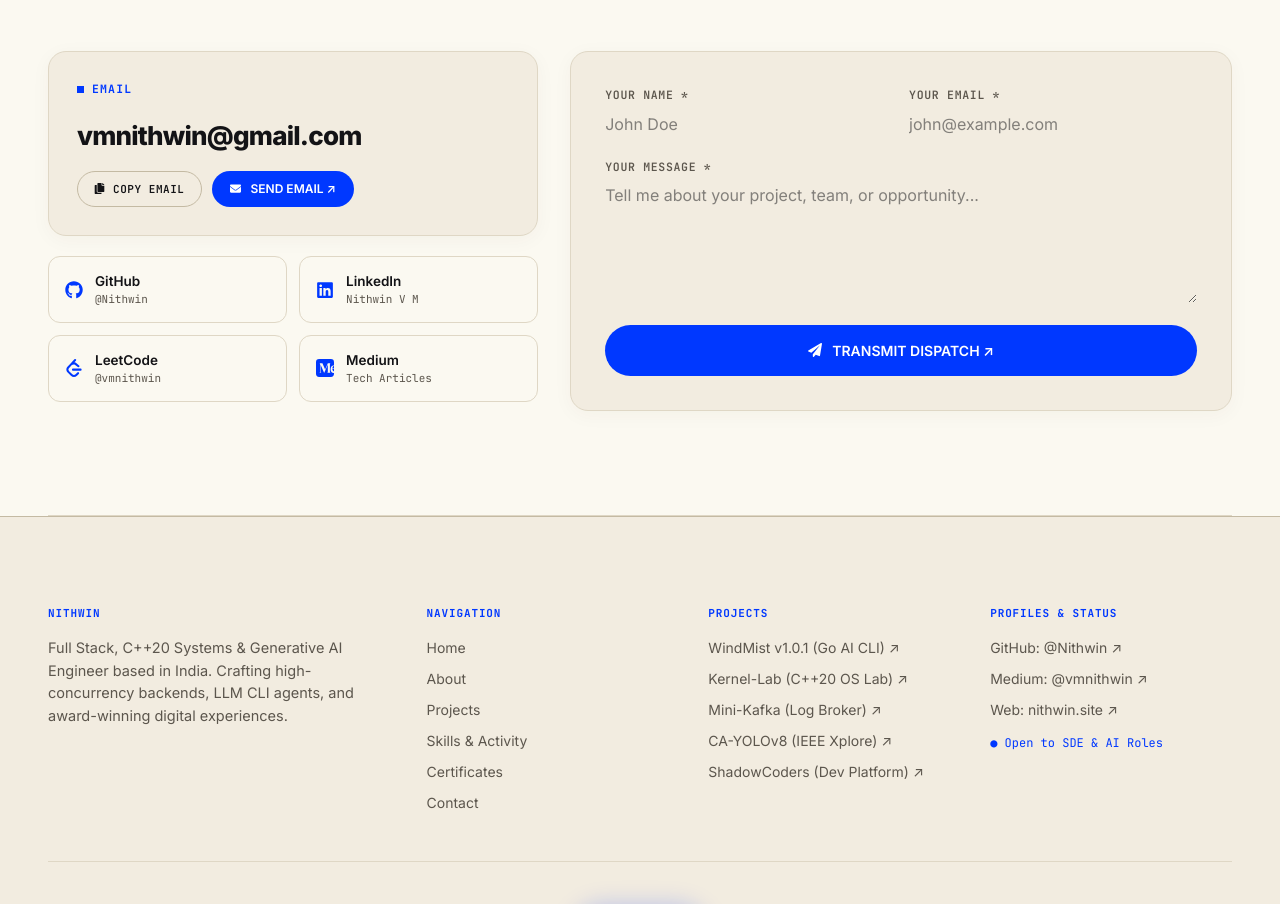
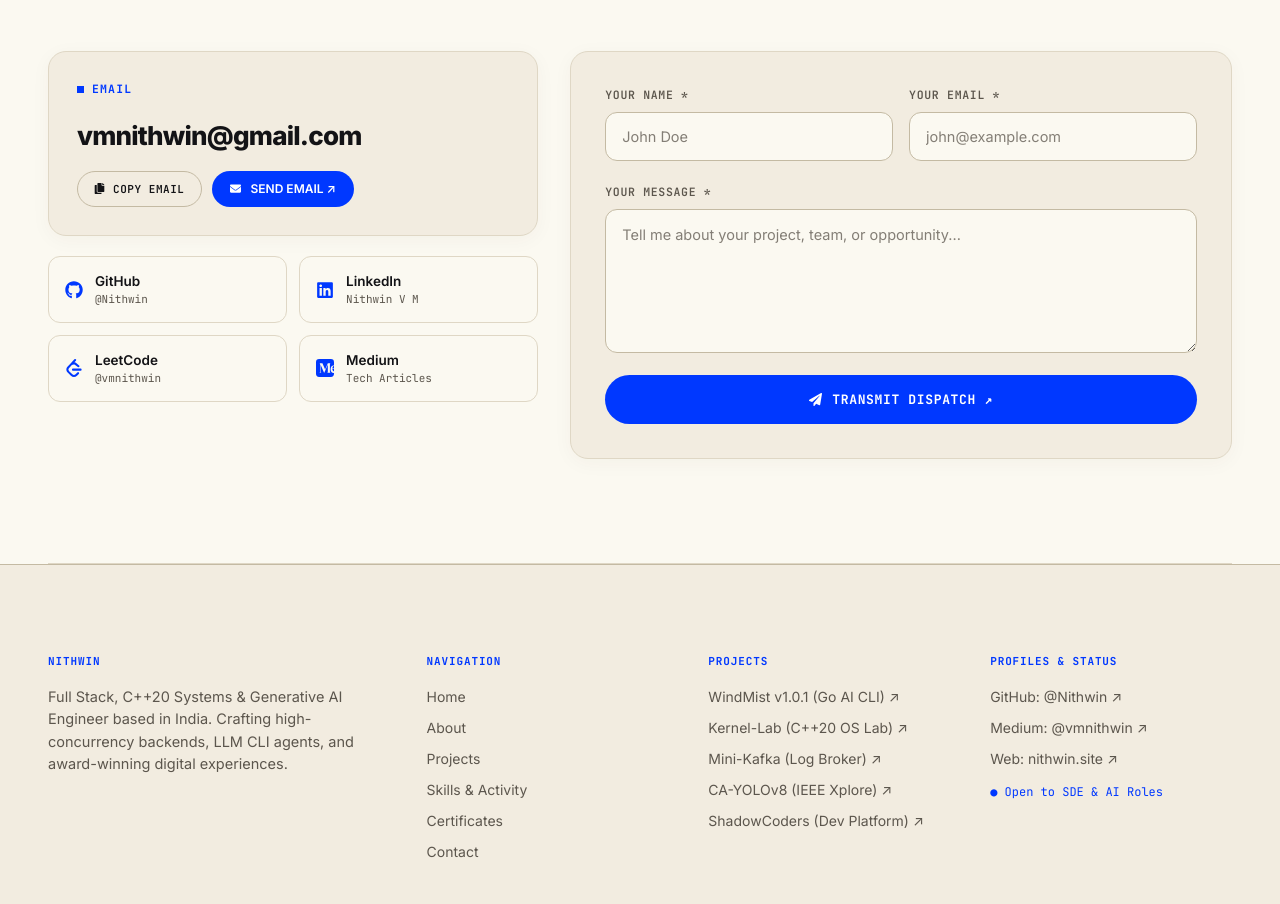
Before and after one commit to Nithwin/nithwin_portfolio, a React (Vite) app: page / in a window 1280 px wide. Shown: the part 4415-5319 px from the top of the page. Built offline with nearby package versions, Linux system fonts and the light colour scheme; no server answers; the database is empty.

Commit message:
feat: update contact form styles, add three.js dependency, and improve form accessibility and attributes

```diff
--- a/package.json
+++ b/package.json
@@ -26,6 +26,7 @@
     "react-parallax-tilt": "^1.7.293",
     "react-toastify": "^11.0.5",
     "tailwindcss": "^4.1.4",
+    "three": "^0.186.1",
     "typewriter-effect": "^2.21.0"
   },
   "devDependencies": {
--- a/src/components/contact/ContactForm.jsx
+++ b/src/components/contact/ContactForm.jsx
@@ -65,9 +65,11 @@ export default function ContactForm() {
           <label className="contact-form-label" htmlFor="contact-name">YOUR NAME *</label>
           <input
             id="contact-name"
+            name="name"
+            autoComplete="name"
             type="text"
             required
-            className="contact-form-input"
+            className="contact-input contact-form-input"
             placeholder="John Doe"
             value={contactForm.name}
             onChange={(e) =>
@@ -79,9 +81,11 @@ export default function ContactForm() {
           <label className="contact-form-label" htmlFor="contact-email">YOUR EMAIL *</label>
           <input
             id="contact-email"
+            name="email"
+            autoComplete="email"
             type="email"
             required
-            className="contact-form-input"
+            className="contact-input contact-form-input"
             placeholder="john@example.com"
             value={contactForm.email}
             onChange={(e) =>
@@ -95,9 +99,10 @@ export default function ContactForm() {
         <label className="contact-form-label" htmlFor="contact-message">YOUR MESSAGE *</label>
         <textarea
           id="contact-message"
+          name="message"
           required
           rows={5}
-          className="contact-form-input contact-form-textarea"
+          className="contact-textarea contact-form-textarea"
           placeholder="Tell me about your project, team, or opportunity..."
           value={contactForm.message}
           onChange={(e) =>
@@ -109,10 +114,9 @@ export default function ContactForm() {
       <div className="contact-form-actions">
         <button
           type="submit"
-          className="btn-primary"
+          className="contact-submit-btn btn-primary"
           disabled={contactStatus === "sending"}
           data-cursor="SEND"
-          style={{ width: "100%", justifyContent: "center" }}
         >
           {contactStatus === "sending" ? (
             <span>TRANSMITTING MESSAGE...</span>
--- a/src/styles/globals.css
+++ b/src/styles/globals.css
@@ -1834,31 +1834,55 @@
     }
 
     .contact-input,
-    .contact-textarea {
+    .contact-textarea,
+    .contact-form-input,
+    .contact-form-textarea {
       width: 100%;
       background-color: var(--bg);
-      border: 1px solid var(--border);
+      border: 1px solid var(--border-strong);
       border-radius: var(--radius-md);
       padding: 13px 16px;
       font-family: var(--font-sans);
       font-size: 14.5px;
       color: var(--fg);
       outline: none;
+      box-sizing: border-box;
       transition: border-color 0.2s ease, box-shadow 0.2s ease;
+      cursor: text;
+    }
+
+    .contact-input::placeholder,
+    .contact-textarea::placeholder,
+    .contact-form-input::placeholder,
+    .contact-form-textarea::placeholder {
+      color: var(--fg-muted);
+      opacity: 0.75;
+    }
+
+    .contact-input:hover,
+    .contact-textarea:hover,
+    .contact-form-input:hover,
+    .contact-form-textarea:hover {
+      border-color: var(--fg-muted);
     }
 
     .contact-input:focus,
-    .contact-textarea:focus {
+    .contact-textarea:focus,
+    .contact-form-input:focus,
+    .contact-form-textarea:focus {
       border-color: var(--accent);
-      box-shadow: 0 0 0 3px rgba(0, 56, 255, 0.12);
+      box-shadow: 0 0 0 3px rgba(0, 56, 255, 0.16);
     }
 
     [data-theme="dark"] .contact-input:focus,
-    [data-theme="dark"] .contact-textarea:focus {
-      box-shadow: 0 0 0 3px rgba(255, 59, 29, 0.15);
-    }
-
-    .contact-textarea {
+    [data-theme="dark"] .contact-textarea:focus,
+    [data-theme="dark"] .contact-form-input:focus,
+    [data-theme="dark"] .contact-form-textarea:focus {
+      box-shadow: 0 0 0 3px rgba(255, 59, 29, 0.2);
+    }
+
+    .contact-textarea,
+    .contact-form-textarea {
       min-height: 130px;
       resize: vertical;
       line-height: 1.6;
```
Also changed, not shown: 1 other file (tests, documents, lock files or other folders).
